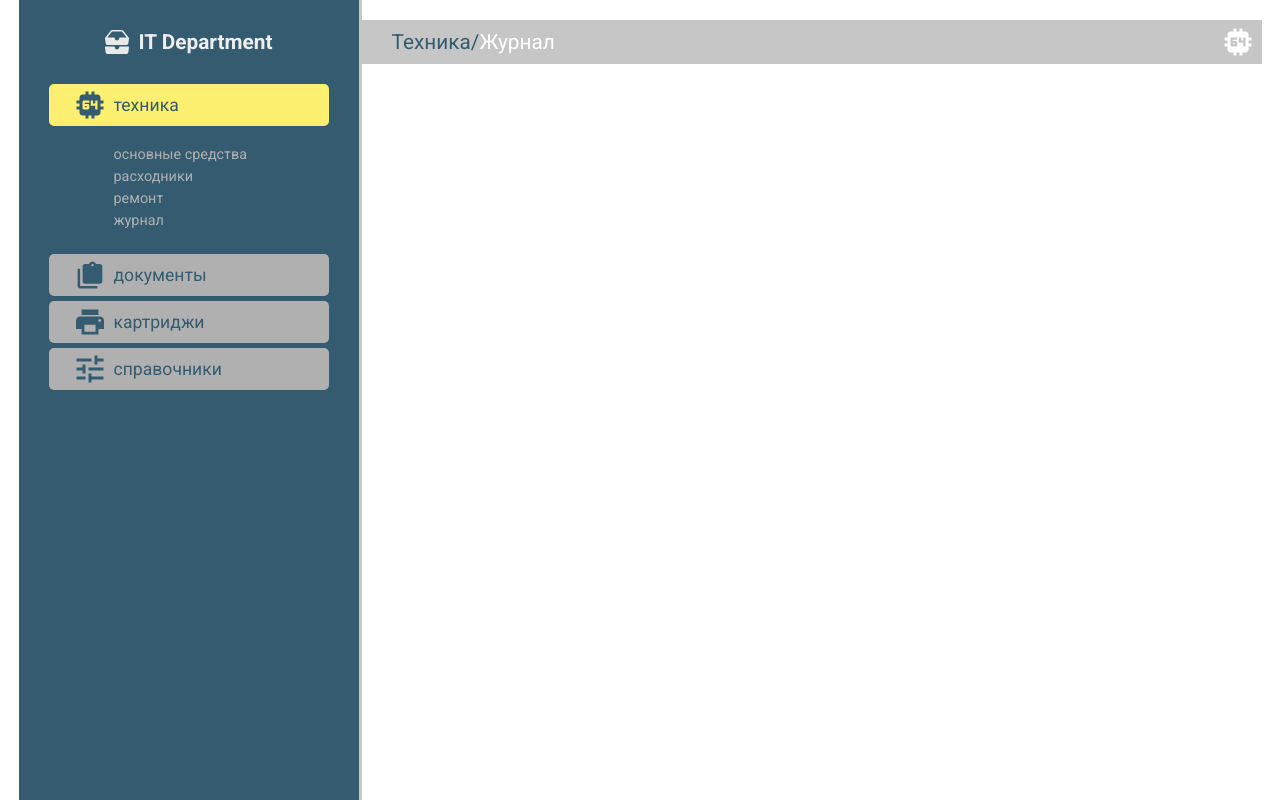
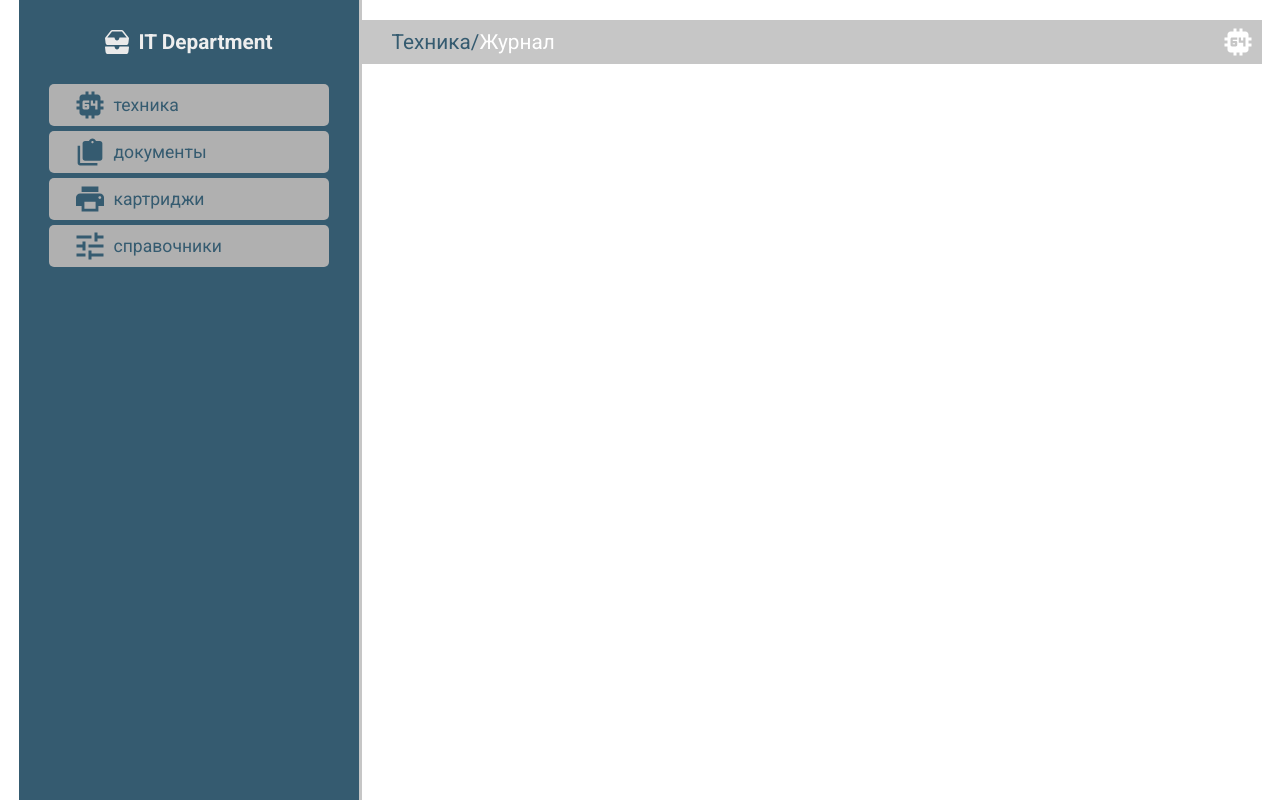
Before and after one commit to lnkz80/FITD2021React, a React (Create React App) app: page / in a window 1280 px wide. Built offline with nearby package versions, Linux system fonts and the light colour scheme.

Commit message:
Mnu And SubMnu out

```diff
--- a/src/components/ListMenu/index.jsx
+++ b/src/components/ListMenu/index.jsx
@@ -1,30 +1,35 @@
-import React from 'react'
+import React, {useState} from 'react'
 import classNames from 'classnames'
 
 import './ListMenu.scss'
 
 const ListMenu = ({items, isHeader}) => {
 
+    const [activeItem, setActiveItem] = useState(false)
+
     const subMnu  = (items) => {
         return (
         <ul className="submenu">
         {items.map(item =>
-            <li><a href="">{item.text}</a></li>
+            <li key={item.id}>
+                <a href="index.html">{item.text}</a>
+            </li>
         )}
         </ul>
         )
     }
 
-    const mnulist  = items.map(item =>
-            <>
-                <li key={item.id} className = {classNames({active:item.active})}>
+    const mnulist = items.map((item, index) =>
+            <React.Fragment key={`fr` + index}>
+                <li key={item.id}
+                 className = {classNames({active : activeItem === item.id})}
+                 onClick={()=>setActiveItem(item.id)}>
                     <i>{item.icon}</i>
                     <span>{item.text}</span>
                 </li>
-                {item.active && subMnu(item.submnu)}
-            </>
+                {activeItem === item.id && subMnu(item.submnu)}
+            </React.Fragment>
         )
-
 
     return (
             <ul className={isHeader ? "headmenu" : "listmenu"}>
--- a/src/data.js
+++ b/src/data.js
@@ -11,7 +11,6 @@ const mnuList = [
         icon: <svg width="28" height="28" fill="none" xmlns="http://www.w3.org/2000/svg"><path d="M9.5 0.5V3.5H6.5C5.70435 3.5 4.94129 3.81607 4.37868 4.37868C3.81607 4.94129 3.5 5.70435 3.5 6.5V9.5H0.5V12.5H3.5V15.5H0.5V18.5H3.5V21.5C3.5 22.2956 3.81607 23.0587 4.37868 23.6213C4.94129 24.1839 5.70435 24.5 6.5 24.5H9.5V27.5H12.5V24.5H15.5V27.5H18.5V24.5H21.5C22.2956 24.5 23.0587 24.1839 23.6213 23.6213C24.1839 23.0587 24.5 22.2956 24.5 21.5V18.5H27.5V15.5H24.5V12.5H27.5V9.5H24.5V6.5C24.5 5.70435 24.1839 4.94129 23.6213 4.37868C23.0587 3.81607 22.2956 3.5 21.5 3.5H18.5V0.5H15.5V3.5H12.5V0.5H9.5ZM8 9.5H13.25V11.75H8.75V12.875H11.75C12.1478 12.875 12.5294 13.033 12.8107 13.3143C13.092 13.5956 13.25 13.9772 13.25 14.375V17C13.25 17.3978 13.092 17.7794 12.8107 18.0607C12.5294 18.342 12.1478 18.5 11.75 18.5H8C7.60218 18.5 7.22064 18.342 6.93934 18.0607C6.65804 17.7794 6.5 17.3978 6.5 17V11C6.5 10.6022 6.65804 10.2206 6.93934 9.93934C7.22064 9.65804 7.60218 9.5 8 9.5ZM14.75 9.5H17V12.5H19.25V9.5H21.5V18.5H19.25V14.75H14.75V9.5ZM8.75 15.125V16.25H11V15.125"/></svg>,
         text: "техника",
         submnu: [{id:"os", text: "основные средства"},{id:"rasx", text: "расходники"},{id:"remont", text: "ремонт"},{id:"techjrnl", text: "журнал"}],
-        active: true
     },
     {
         id: "docs",
@@ -19,21 +18,23 @@ const mnuList = [
         <path d="M3 9.5H0V30.5C0 32.15 1.35 33.5 3 33.5H24V30.5H3V9.5ZM27 3.5H22.2C21.6 1.7 19.95 0.5 18 0.5C16.05 0.5 14.4 1.7 13.8 3.5H9C7.35 3.5 6 4.85 6 6.5V24.5C6 26.15 7.35 27.5 9 27.5H27C28.65 27.5 30 26.15 30 24.5V6.5C30 4.85 28.65 3.5 27 3.5ZM18 3.5C18.9 3.5 19.5 4.25 19.5 5C19.5 5.75 18.75 6.5 18 6.5C17.25 6.5 16.5 5.75 16.5 5C16.5 4.25 17.1 3.5 18 3.5Z" fill="#355B70"/>
         </svg>,
         text: "документы",
-
+        submnu: [{id: "pn", text: 'накладные'}, {id: "act", text: 'акты'}, {id: "jrn", text: 'журнал'}],
     },
     {
         id: "cartridges",
         icon: <svg width="28" height="28" viewBox="0 0 30 27" fill="none" xmlns="http://www.w3.org/2000/svg">
         <path d="M24 0H6V6H24V0ZM25.5 13.5C25.1022 13.5 24.7206 13.342 24.4393 13.0607C24.158 12.7794 24 12.3978 24 12C24 11.6022 24.158 11.2206 24.4393 10.9393C24.7206 10.658 25.1022 10.5 25.5 10.5C25.8978 10.5 26.2794 10.658 26.5607 10.9393C26.842 11.2206 27 11.6022 27 12C27 12.3978 26.842 12.7794 26.5607 13.0607C26.2794 13.342 25.8978 13.5 25.5 13.5ZM21 24H9V16.5H21V24ZM25.5 7.5H4.5C3.30653 7.5 2.16193 7.97411 1.31802 8.81802C0.474106 9.66193 0 10.8065 0 12V21H6V27H24V21H30V12C30 10.8065 29.5259 9.66193 28.682 8.81802C27.8381 7.97411 26.6935 7.5 25.5 7.5Z" fill="#355B70"/>
         </svg>,
-        text: "картриджи"
+        text: "картриджи",
+        submnu: [{id: "in", text: 'приход'}, {id: "out", text: 'расход'}, {id: "jrn", text: 'журнал'}]
     },
     {
         id: "libs",
         icon: <svg width="28" height="28" viewBox="0 0 28 28" fill="none" xmlns="http://www.w3.org/2000/svg">
         <path d="M0.5 21.5V24.5H9.5V21.5H0.5ZM0.5 3.5V6.5H15.5V3.5H0.5ZM15.5 27.5V24.5H27.5V21.5H15.5V18.5H12.5V27.5H15.5ZM6.5 9.5V12.5H0.5V15.5H6.5V18.5H9.5V9.5H6.5ZM27.5 15.5V12.5H12.5V15.5H27.5ZM18.5 9.5H21.5V6.5H27.5V3.5H21.5V0.5H18.5V9.5Z" fill="#355B70"/>
         </svg>,
-        text: "справочники"
+        text: "справочники",
+        submnu: [{id: "techl", text: 'техника'}, {id: "docl", text: 'документы'}, {id: "cartsl", text: 'картриджи'}]
     }
 ]
 
```
